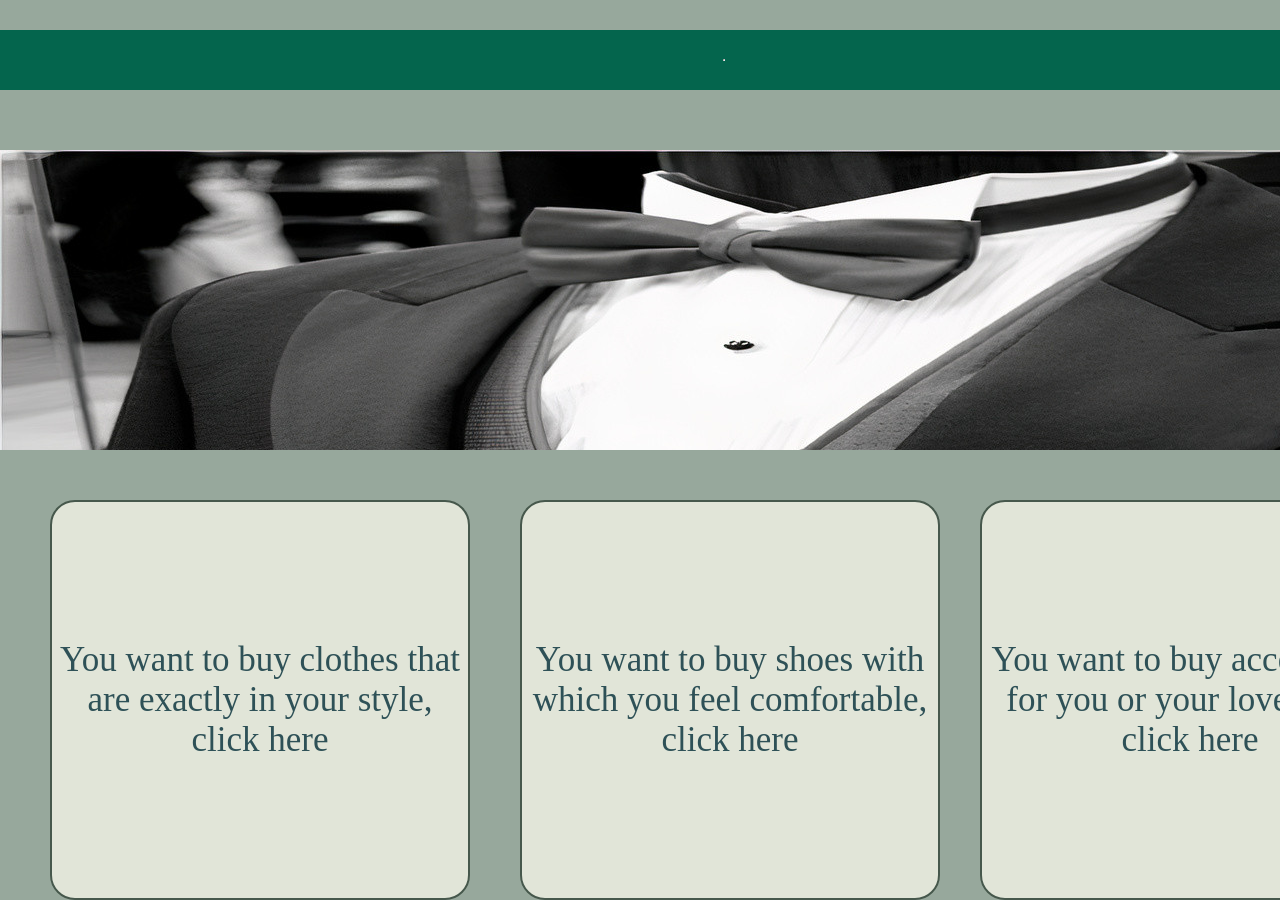
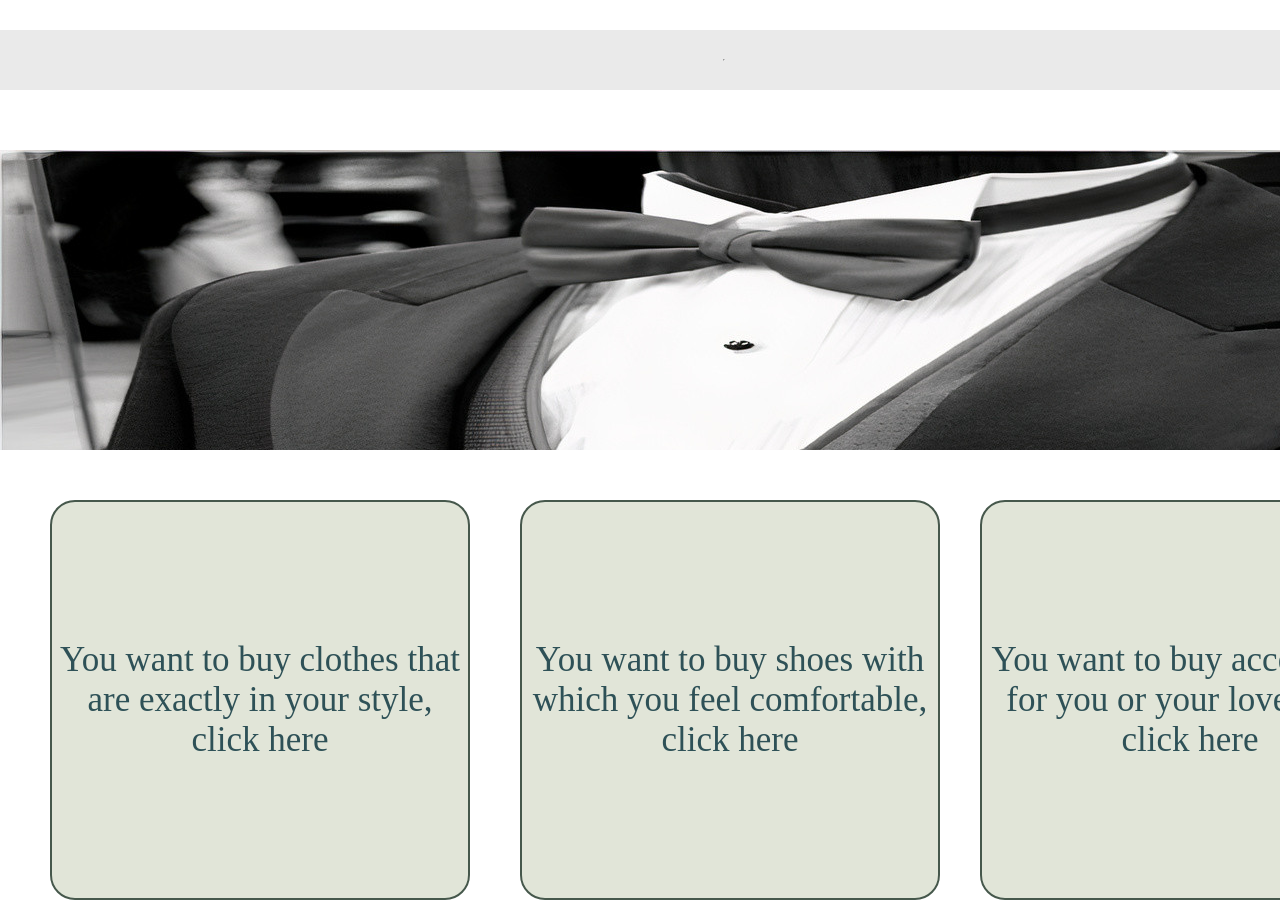
Before and after one commit to IvoKarapeev/Online-Shop, a React (Create React App) app in the folder client/: page / in a window 1280 px wide. Shown: the top 900 px of the page. Built offline with nearby package versions, Linux system fonts and the light colour scheme.

Commit message:
Changing Header css

```diff
--- a/client/public/styles/styles.css
+++ b/client/public/styles/styles.css
@@ -1,3 +1,3 @@
 body{
-    background-color: rgb(151, 168, 156);
+    background-color: white;
 }
--- a/client/src/components/Header/Header.module.css
+++ b/client/src/components/Header/Header.module.css
@@ -7,8 +7,8 @@
     padding: 5px;
     height: 50px;
     width: 1910px;
-    background-color: rgb(4, 101, 77);
-    color: rgb(11, 172, 132);
+    background-color: rgb(234, 234, 234);
+    color: rgb(2, 5, 5);
 }
 
 .nav-links a {
@@ -31,7 +31,7 @@
 }
 
 .menu div:hover {
-    background-color:rgb(11, 172, 132);
+    background-color:rgb(196, 196, 196);
     border-radius: 5px;
     transition: 0.3s ease;
 }
@@ -45,7 +45,7 @@
 }
 
 .dropdown {
-    background-color: rgb(1, 139, 139);
+    background-color: rgb(196, 196, 196);
     padding: 1em 0;
     position: absolute;
     display: none;
@@ -65,7 +65,7 @@
 }
 
 .dropdown div:hover {
-    background-color: #4c9e9e;
+    background-color: #d4d4d4;
 }
 
 .services:hover .dropdown {
```
